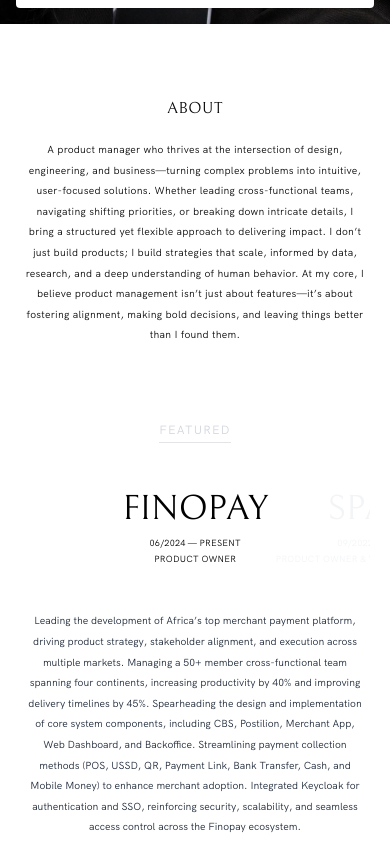
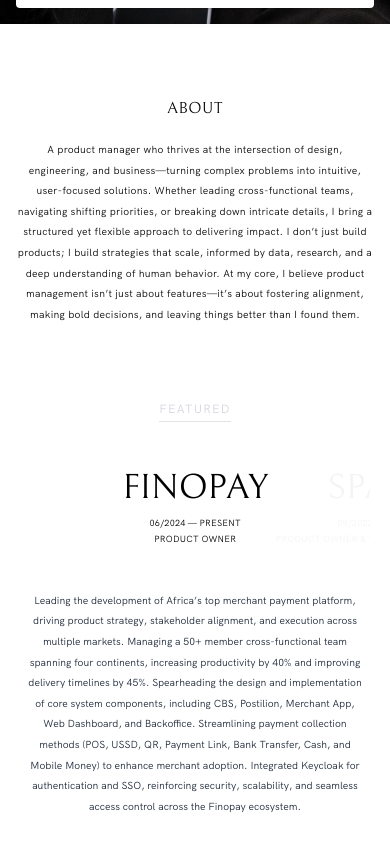
Before and after one commit to edem8/ambrosia, a Next.js app: page / in a window 390 px wide. Shown: the part 820-1678 px from the top of the page. After the commit the page ends 1657 px from the top, so only its background shows below. Built offline with nearby package versions, Linux system fonts and the light colour scheme.

Commit message:
chore:font-resizing

```diff
--- a/src/components/layout/About.tsx
+++ b/src/components/layout/About.tsx
@@ -4,7 +4,7 @@
   return (
     <div className="w-full gap-4  py-8  text-center flex flex-col items-center">
       <h1 className="font-[Bellefair] title tracking-wide">ABOUT</h1>
-      <div className="py-1  w-full px-6 sm:w-[80%] md:w-[70%] lg:w-[60%]  xl:w-[46.5%]  ">
+      <div className="py-1  w-full px-4 md:px-6 sm:w-[80%] md:w-[70%] lg:w-[60%]  xl:w-[46.5%]  ">
         <p className="  tiny tracking-wide ">
         {/* <span className="tracking-widest cursor-pointer pb-1  text-gray-600 text-lg font-[High-Summit] ">agathamabrose@gmail.com</span><br /> */}
           A product manager who thrives at the intersection of design,
--- a/src/components/layout/Experience.tsx
+++ b/src/components/layout/Experience.tsx
@@ -67,7 +67,7 @@
 
   return (
     <div className="w-full px-5 md:px-7 lg:px-9 xl:px-10 lg:py-8  ">
-      <div className="place-self-center flex items-center  tracking-widest text-gray-300 mb-10 md:mb-20 text-xs md:text-base lg:text-lg">
+      <div className="place-self-center   tracking-widest text-gray-300 mb-10 md:mb-20 text-xs md:text-base lg:text-lg">
         <p className="pb-1 border-b ">FEATURED</p>
       </div>
       <div className="relative flex flex-col items-center ">
@@ -120,7 +120,7 @@
           </div>
         </div>
 
-        <div className="  w-full sm:w-[70%] md:w-[70%] lg:w-[58%]  xl:w-[60%] py-5 md:py-15 md:pl:10 px-1  md:px-2">
+        <div className="  w-full sm:w-[70%] md:w-[70%] lg:w-[58%]  xl:w-[60%] py-5 md:py-15 md:pl:10 px-1  md:px-2 xl:px-3">
           <p className="  text-gray-800 tiny leading-relaxed md:max-w-2xl mx-auto text-center">
             {experienceData[activeIndex]?.description}
           </p>
```
